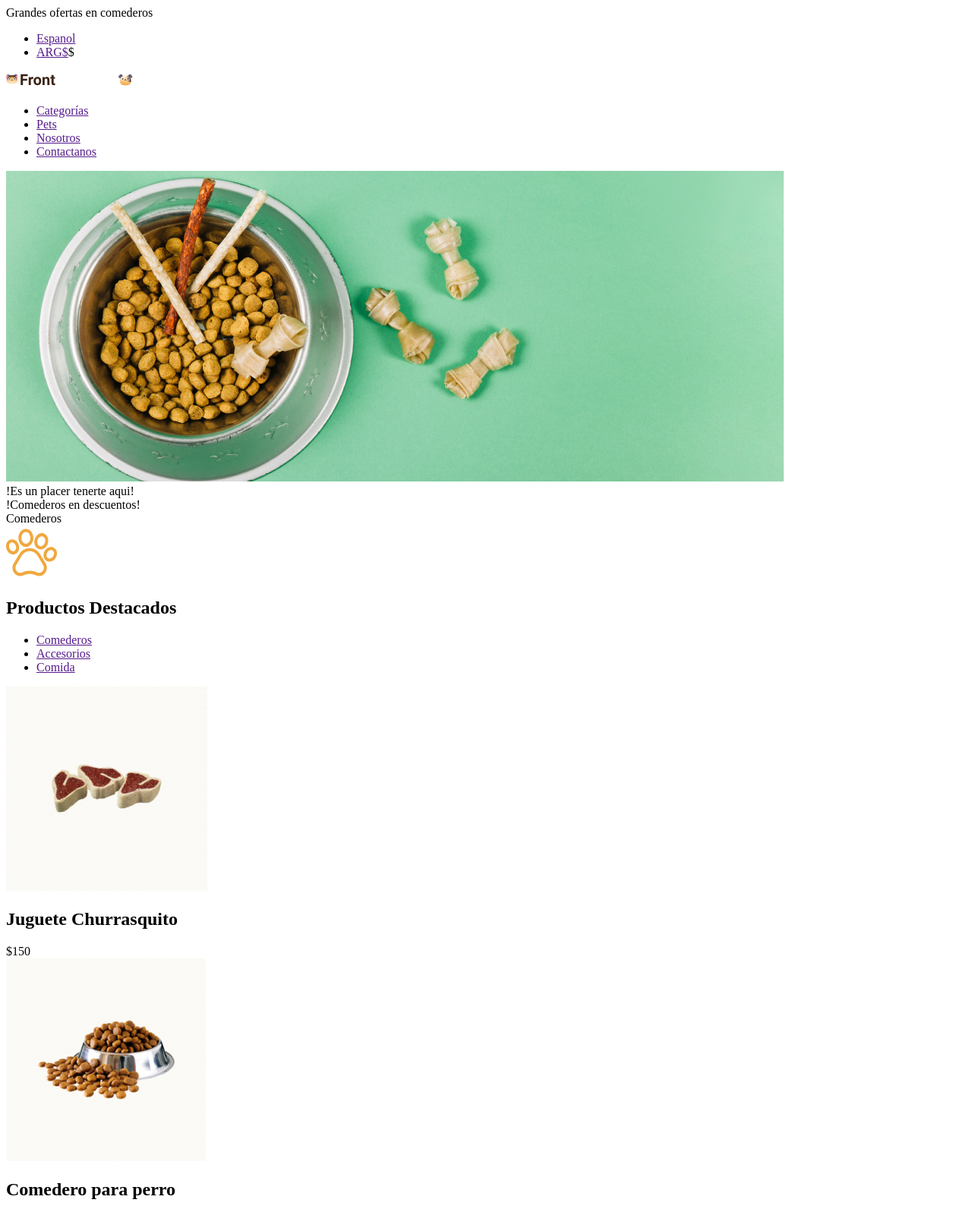
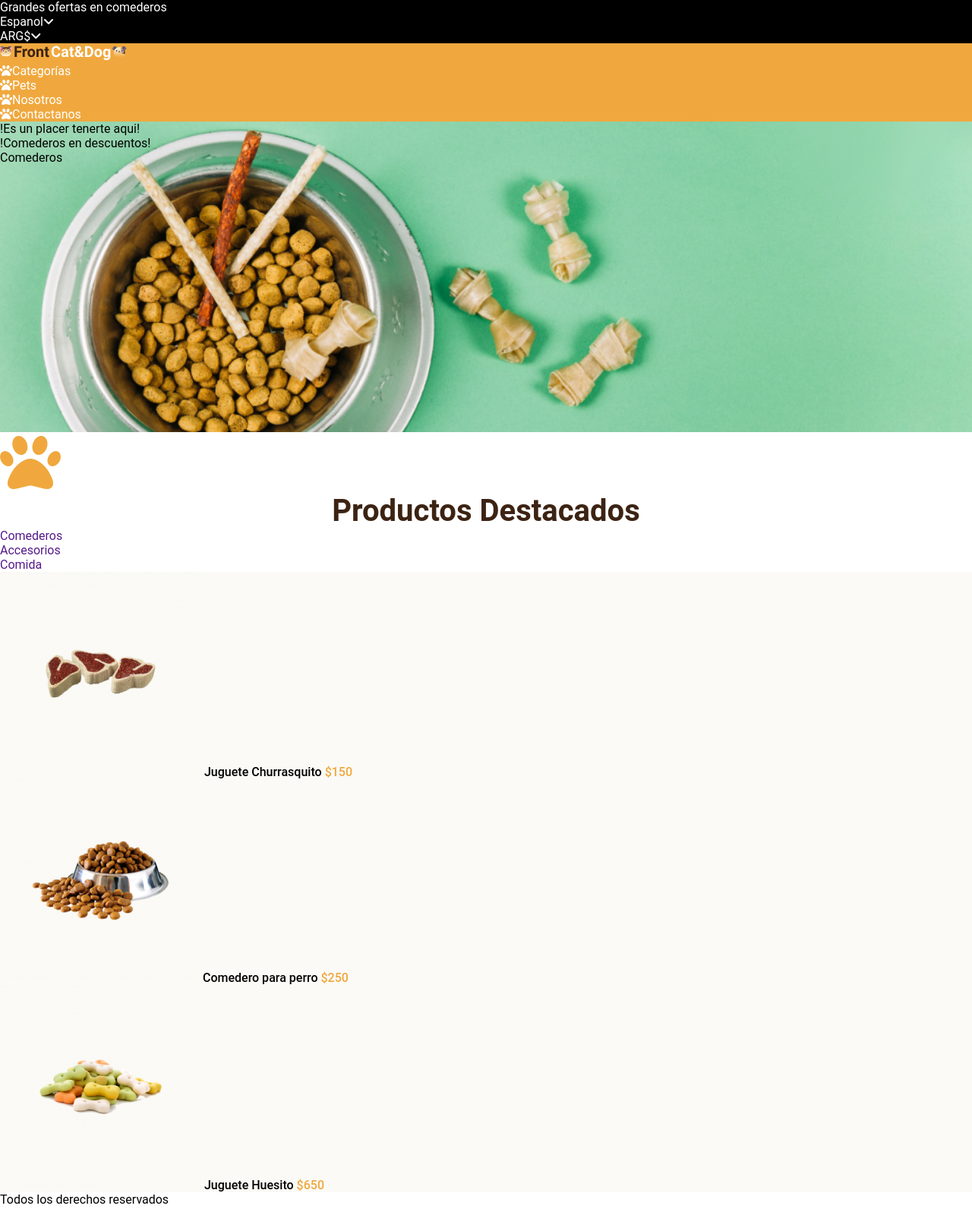
Before and after one commit to tomasdlp/DH, a plain HTML site: page Front-EndI/PetShop/index.html in a window 1280 px wide. Shown: the top 1592 px of the page at 76% size. Drawn offline with Linux system fonts and the light colour scheme.

Commit message:
estilos uno

```diff
--- /dev/null
+++ b/Front-EndI/PetShop/css/style.css
@@ -0,0 +1,50 @@
+*{
+    margin: 0;
+    padding: 0;
+}
+/* Set etiquetas general */
+a{
+    text-decoration: none;
+}
+body {
+    font-family: 'Roboto', sans-serif;
+}
+
+header {
+    background-color: black;
+    color: white;
+}
+
+header ul {
+    list-style: none;
+}
+
+header a {
+    color: white;
+}
+header div.menupetshop {
+    background-color: #F0A83E;
+}
+section.banner{
+    background-image: url(../img/banner.png);
+    background-size: cover;
+    width: 100%;
+    height: 409px;
+}
+.pawdesck{
+    color: #F0A83E;
+    font-size: 80px;
+}
+section h1{
+    text-align: center;
+    font-weight: bold;
+    font-size: 40px;
+    color: #3C2313;
+}
+section div.articulos{
+    background: #FBFAF6;
+    font-weight: 500;
+}
+span.price{
+    color: #F0A83E;
+}
--- a/Front-EndI/PetShop/index.html
+++ b/Front-EndI/PetShop/index.html
@@ -1,37 +1,43 @@
+<!-- https://www.figma.com/file/31NtnGFVE8XyUbfA8Esktw/Petshop -->
 <!DOCTYPE html>
-<html lang="en">
+<html lang="es">
+
 <head>
     <meta charset="UTF-8">
     <meta http-equiv="X-UA-Compatible" content="IE=edge">
     <meta name="viewport" content="width=device-width, initial-scale=1.0">
+    <link rel="stylesheet" href="https://cdnjs.cloudflare.com/ajax/libs/font-awesome/6.1.1/css/all.min.css"
+        integrity="sha512-KfkfwYDsLkIlwQp6LFnl8zNdLGxu9YAA1QvwINks4PhcElQSvqcyVLLD9aMhXd13uQjoXtEKNosOWaZqXgel0g=="
+        crossorigin="anonymous" referrerpolicy="no-referrer" />
+    <link rel="stylesheet" href="./css/style.css">
     <title>Document</title>
 </head>
+
 <body>
     <header>
         <div>
-            <span>Grandes ofertas en comederos</span>
+            <a href="#">Grandes ofertas en comederos</a>
             <nav>
                 <ul>
-                    <li><a href="">Espanol</a></li>
-                    <li><a href="">ARG$</a>$</li>
+                    <li><a href="">Espanol</a><i class="fa-solid fa-angle-down"></i></li>
+                    <li><a href="">ARG$</a><i class="fa-solid fa-angle-down"></i></li>
                 </ul>
             </nav>
         </div>
-        <div>
+        <div class="menupetshop">
             <img src="./img/Logologo.svg" alt="logo">
             <nav>
                 <ul>
-                    <li><a href="">Categorías</a></li>
-                    <li><a href="">Pets</a></li>
-                    <li><a href="">Nosotros</a></li>
-                    <li><a href="">Contactanos</a></li>
+                    <li><i class="fa-solid fa-paw"></i><a href="">Categorías</a></li>
+                    <li><i class="fa-solid fa-paw"></i><a href="">Pets</a></li>
+                    <li><i class="fa-solid fa-paw"></i><a href="">Nosotros</a></li>
+                    <li><i class="fa-solid fa-paw"></i><a href="">Contactanos</a></li>
                 </ul>
             </nav>
         </div>
     </header>
     <main>
-        <section>
-            <img src="./img/banner.png" alt="banner">
+        <section class="banner">
             <div>
                 <div>
                     <span>!Es un placer tenerte aqui!</span>
@@ -45,32 +51,37 @@
             </div>
         </section>
         <section>
-            <img src="./img/pawprint 1patasec1.svg" alt="">
+            <!-- <img src="./img/pawprint 1patasec1.svg" alt=""> -->
+            <i class="fa-solid fa-paw pawdesck"></i>
             <h1>Productos Destacados</h1>
             <ul>
                 <li><a href="">Comederos</a></li>
                 <li><a href="">Accesorios</a></li>
                 <li><a href="">Comida</a></li>
             </ul>
-            <div>
+            <div class="articulos">
                 <img src="./img/churrasquitojuguete.png" alt="JugueteChurras">
-                <h2>Juguete Churrasquito</h2>
-                <span>$150</span>
+                <span>Juguete Churrasquito</span>
+                <span class="price">$150</span>
             </div>
-            <div>
+            <div class="articulos">
                 <img src="./img/comedero.png" alt="Comedero">
-                <h2>Comedero para perro</h2>
-                <span>$250</span>
+                <span>Comedero para perro</span>
+                <span class="price">$250</span>
             </div>
-            <div>
+            <div class="articulos">
                 <img src="./img/Huesito.png" alt="">
-                <h2>Juguete Huesito</h2>
-                <span>$650</span>
+                <span>Juguete Huesito</span>
+                <span class="price">$650</span>
             </div>
         </section>
     </main>
     <footer>
+        <div>
+            <!-- Seccion Iconos Sociales -->
+        </div>
         <span align="center">Todos los derechos reservados</span>
     </footer>
 </body>
+
 </html>
```
